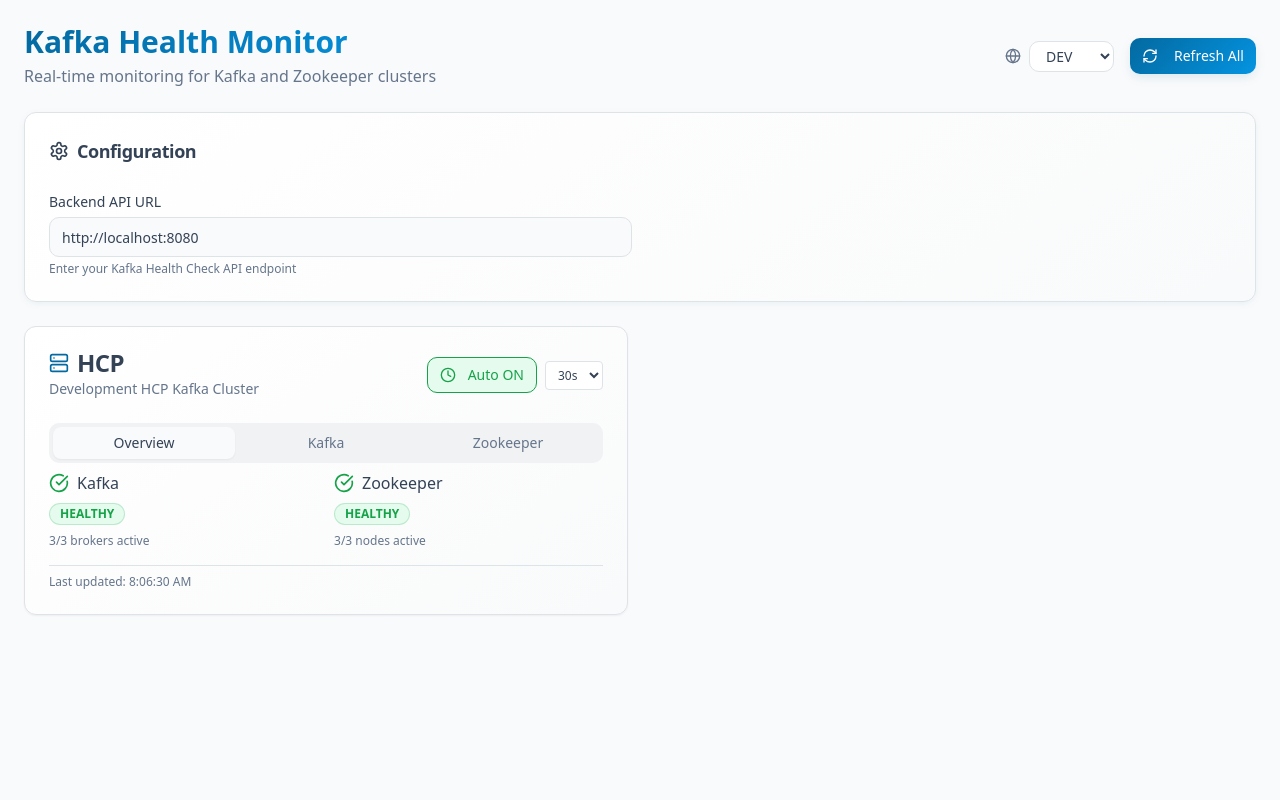
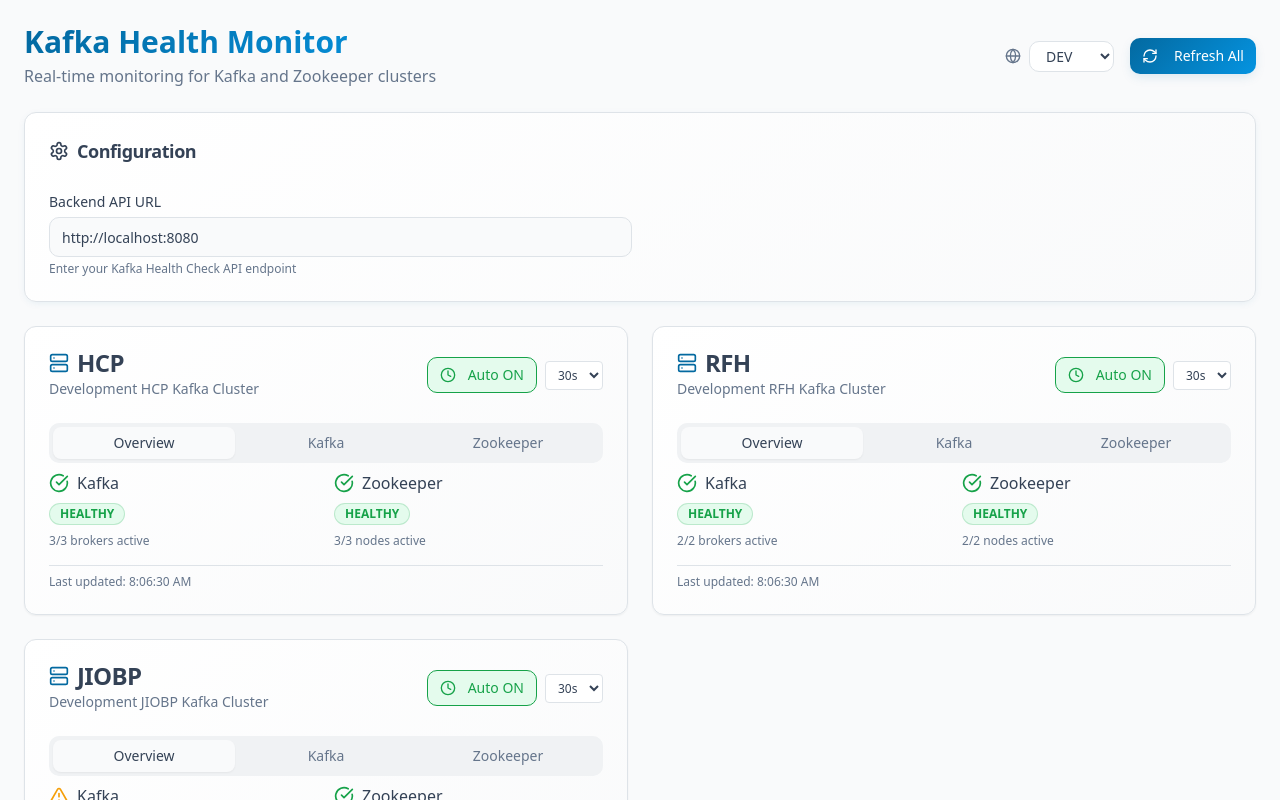
Before and after one commit to BeingCreative09/cluster-watch, a React (Vite) app: page / in a window 1280 px wide. Shown: the top 800 px of the page. Built offline with nearby package versions, Linux system fonts and the light colour scheme.

Commit message:
Add multi-cluster support
Implement functionality to display and manage multiple Kafka clusters within specific environments.

```diff
--- a/src/components/KafkaDashboard.tsx
+++ b/src/components/KafkaDashboard.tsx
@@ -63,8 +63,9 @@ const KafkaDashboard = () => {
   const [environments, setEnvironments] = useState<string[]>([]);
   const [selectedEnv, setSelectedEnv] = useState<string>("dev");
 
-  // Mock data for demonstration
+  // Mock data for demonstration - Multiple cluster types per environment
   const mockClusters: ClusterHealth[] = [
+    // DEV Environment Clusters
     {
       timestamp: new Date().toISOString(),
       environment: "dev",
@@ -76,9 +77,9 @@ const KafkaDashboard = () => {
         active_brokers: 3,
         cluster_id: "4YYgtjE_RKiJ_rDWp5MDbw",
         broker_details: [
-          { id: 0, host: "devkafka1.ril.com:9093", isController: true, status: "ACTIVE" },
-          { id: 1, host: "devkafka2.ril.com:9093", isController: false, status: "ACTIVE" },
-          { id: 2, host: "devkafka3.ril.com:9093", isController: false, status: "ACTIVE" }
+          { id: 0, host: "devhcp1.ril.com:9093", isController: true, status: "ACTIVE" },
+          { id: 1, host: "devhcp2.ril.com:9093", isController: false, status: "ACTIVE" },
+          { id: 2, host: "devhcp3.ril.com:9093", isController: false, status: "ACTIVE" }
         ],
         error_message: null
       },
@@ -87,9 +88,95 @@ const KafkaDashboard = () => {
         expected_nodes: 3,
         active_nodes: 3,
         zookeeper_details: [
-          { id: 1, host: "devzk1.ril.com:2181", mode: "leader", status: "ACTIVE" },
-          { id: 2, host: "devzk2.ril.com:2181", mode: "follower", status: "ACTIVE" },
-          { id: 3, host: "devzk3.ril.com:2181", mode: "follower", status: "ACTIVE" }
+          { id: 1, host: "devhcp-zk1.ril.com:2181", mode: "leader", status: "ACTIVE" },
+          { id: 2, host: "devhcp-zk2.ril.com:2181", mode: "follower", status: "ACTIVE" },
+          { id: 3, host: "devhcp-zk3.ril.com:2181", mode: "follower", status: "ACTIVE" }
+        ],
+        error_message: null
+      }
+    },
+    {
+      timestamp: new Date().toISOString(),
+      environment: "dev",
+      cluster_name: "rfh",
+      cluster_description: "Development RFH Kafka Cluster",
+      kafka: {
+        status: "HEALTHY",
+        expected_brokers: 2,
+        active_brokers: 2,
+        cluster_id: "3XXgtjE_RKiJ_rDWp5MDbr",
+        broker_details: [
+          { id: 0, host: "devrfh1.ril.com:9093", isController: true, status: "ACTIVE" },
+          { id: 1, host: "devrfh2.ril.com:9093", isController: false, status: "ACTIVE" }
+        ],
+        error_message: null
+      },
+      zookeeper: {
+        status: "HEALTHY",
+        expected_nodes: 2,
+        active_nodes: 2,
+        zookeeper_details: [
+          { id: 1, host: "devrfh-zk1.ril.com:2181", mode: "leader", status: "ACTIVE" },
+          { id: 2, host: "devrfh-zk2.ril.com:2181", mode: "follower", status: "ACTIVE" }
+        ],
+        error_message: null
+      }
+    },
+    {
+      timestamp: new Date().toISOString(),
+      environment: "dev",
+      cluster_name: "jiobp",
+      cluster_description: "Development JIOBP Kafka Cluster",
+      kafka: {
+        status: "UNHEALTHY",
+        expected_brokers: 3,
+        active_brokers: 2,
+        cluster_id: "6WWgtjE_RKiJ_rDWp5MDbj",
+        broker_details: [
+          { id: 0, host: "devjiobp1.ril.com:9093", isController: true, status: "ACTIVE" },
+          { id: 1, host: "devjiobp2.ril.com:9093", isController: false, status: "ACTIVE" },
+          { id: 2, host: "devjiobp3.ril.com:9093", isController: false, status: "DOWN" }
+        ],
+        error_message: "Broker 2 connection timeout"
+      },
+      zookeeper: {
+        status: "HEALTHY",
+        expected_nodes: 3,
+        active_nodes: 3,
+        zookeeper_details: [
+          { id: 1, host: "devjiobp-zk1.ril.com:2181", mode: "leader", status: "ACTIVE" },
+          { id: 2, host: "devjiobp-zk2.ril.com:2181", mode: "follower", status: "ACTIVE" },
+          { id: 3, host: "devjiobp-zk3.ril.com:2181", mode: "follower", status: "ACTIVE" }
+        ],
+        error_message: null
+      }
+    },
+    // QAS Environment Clusters
+    {
+      timestamp: new Date().toISOString(),
+      environment: "qas",
+      cluster_name: "hcp",
+      cluster_description: "QA HCP Kafka Cluster",
+      kafka: {
+        status: "HEALTHY",
+        expected_brokers: 3,
+        active_brokers: 3,
+        cluster_id: "5ZZgtjE_RKiJ_rDWp5MDbx",
+        broker_details: [
+          { id: 0, host: "qahcp1.ril.com:9093", isController: true, status: "ACTIVE" },
+          { id: 1, host: "qahcp2.ril.com:9093", isController: false, status: "ACTIVE" },
+          { id: 2, host: "qahcp3.ril.com:9093", isController: false, status: "ACTIVE" }
+        ],
+        error_message: null
+      },
+      zookeeper: {
+        status: "HEALTHY",
+        expected_nodes: 3,
+        active_nodes: 3,
+        zookeeper_details: [
+          { id: 1, host: "qahcp-zk1.ril.com:2181", mode: "leader", status: "ACTIVE" },
+          { id: 2, host: "qahcp-zk2.ril.com:2181", mode: "follower", status: "ACTIVE" },
+          { id: 3, host: "qahcp-zk3.ril.com:2181", mode: "follower", status: "ACTIVE" }
         ],
         error_message: null
       }
@@ -97,28 +184,118 @@ const KafkaDashboard = () => {
     {
       timestamp: new Date().toISOString(),
       environment: "qas",
+      cluster_name: "rfh",
+      cluster_description: "QA RFH Kafka Cluster",
+      kafka: {
+        status: "UNREACHABLE",
+        expected_brokers: 3,
+        active_brokers: 0,
+        cluster_id: null,
+        broker_details: [],
+        error_message: "Unable to connect to cluster - network timeout"
+      },
+      zookeeper: {
+        status: "UNREACHABLE",
+        expected_nodes: 3,
+        active_nodes: 0,
+        zookeeper_details: [],
+        error_message: "Connection refused to all Zookeeper nodes"
+      }
+    },
+    // PROD Environment Clusters
+    {
+      timestamp: new Date().toISOString(),
+      environment: "prod",
       cluster_name: "hcp",
-      cluster_description: "QA HCP Kafka Cluster",
+      cluster_description: "Production HCP Kafka Cluster",
       kafka: {
-        status: "UNHEALTHY",
-        expected_brokers: 3,
-        active_brokers: 2,
-        cluster_id: "5ZZgtjE_RKiJ_rDWp5MDbx",
+        status: "HEALTHY",
+        expected_brokers: 5,
+        active_brokers: 5,
+        cluster_id: "7AAgtjE_RKiJ_rDWp5MDbp",
         broker_details: [
-          { id: 0, host: "qakafka1.ril.com:9093", isController: true, status: "ACTIVE" },
-          { id: 1, host: "qakafka2.ril.com:9093", isController: false, status: "ACTIVE" },
-          { id: 2, host: "qakafka3.ril.com:9093", isController: false, status: "DOWN" }
+          { id: 0, host: "prodhcp1.ril.com:9093", isController: false, status: "ACTIVE" },
+          { id: 1, host: "prodhcp2.ril.com:9093", isController: true, status: "ACTIVE" },
+          { id: 2, host: "prodhcp3.ril.com:9093", isController: false, status: "ACTIVE" },
+          { id: 3, host: "prodhcp4.ril.com:9093", isController: false, status: "ACTIVE" },
+          { id: 4, host: "prodhcp5.ril.com:9093", isController: false, status: "ACTIVE" }
         ],
-        error_message: "Broker 2 is not responding"
+        error_message: null
+      },
+      zookeeper: {
+        status: "HEALTHY",
+        expected_nodes: 5,
+        active_nodes: 5,
+        zookeeper_details: [
+          { id: 1, host: "prodhcp-zk1.ril.com:2181", mode: "follower", status: "ACTIVE" },
+          { id: 2, host: "prodhcp-zk2.ril.com:2181", mode: "leader", status: "ACTIVE" },
+          { id: 3, host: "prodhcp-zk3.ril.com:2181", mode: "follower", status: "ACTIVE" },
+          { id: 4, host: "prodhcp-zk4.ril.com:2181", mode: "follower", status: "ACTIVE" },
+          { id: 5, host: "prodhcp-zk5.ril.com:2181", mode: "follower", status: "ACTIVE" }
+        ],
+        error_message: null
+      }
+    },
+    {
+      timestamp: new Date().toISOString(),
+      environment: "prod",
+      cluster_name: "rfh",
+      cluster_description: "Production RFH Kafka Cluster",
+      kafka: {
+        status: "HEALTHY",
+        expected_brokers: 4,
+        active_brokers: 4,
+        cluster_id: "8BBgtjE_RKiJ_rDWp5MDbq",
+        broker_details: [
+          { id: 0, host: "prodrfh1.ril.com:9093", isController: true, status: "ACTIVE" },
+          { id: 1, host: "prodrfh2.ril.com:9093", isController: false, status: "ACTIVE" },
+          { id: 2, host: "prodrfh3.ril.com:9093", isController: false, status: "ACTIVE" },
+          { id: 3, host: "prodrfh4.ril.com:9093", isController: false, status: "ACTIVE" }
+        ],
+        error_message: null
       },
       zookeeper: {
         status: "HEALTHY",
         expected_nodes: 3,
         active_nodes: 3,
         zookeeper_details: [
-          { id: 1, host: "qazk1.ril.com:2181", mode: "leader", status: "ACTIVE" },
-          { id: 2, host: "qazk2.ril.com:2181", mode: "follower", status: "ACTIVE" },
-          { id: 3, host: "qazk3.ril.com:2181", mode: "follower", status: "ACTIVE" }
+          { id: 1, host: "prodrfh-zk1.ril.com:2181", mode: "leader", status: "ACTIVE" },
+          { id: 2, host: "prodrfh-zk2.ril.com:2181", mode: "follower", status: "ACTIVE" },
+          { id: 3, host: "prodrfh-zk3.ril.com:2181", mode: "follower", status: "ACTIVE" }
+        ],
+        error_message: null
+      }
+    },
+    {
+      timestamp: new Date().toISOString(),
+      environment: "prod",
+      cluster_name: "jiobp",
+      cluster_description: "Production JIOBP Kafka Cluster",
+      kafka: {
+        status: "HEALTHY",
+        expected_brokers: 6,
+        active_brokers: 6,
+        cluster_id: "9CCgtjE_RKiJ_rDWp5MDbz",
+        broker_details: [
+          { id: 0, host: "prodjiobp1.ril.com:9093", isController: false, status: "ACTIVE" },
+          { id: 1, host: "prodjiobp2.ril.com:9093", isController: false, status: "ACTIVE" },
+          { id: 2, host: "prodjiobp3.ril.com:9093", isController: true, status: "ACTIVE" },
+          { id: 3, host: "prodjiobp4.ril.com:9093", isController: false, status: "ACTIVE" },
+          { id: 4, host: "prodjiobp5.ril.com:9093", isController: false, status: "ACTIVE" },
+          { id: 5, host: "prodjiobp6.ril.com:9093", isController: false, status: "ACTIVE" }
+        ],
+        error_message: null
+      },
+      zookeeper: {
+        status: "HEALTHY",
+        expected_nodes: 5,
+        active_nodes: 5,
+        zookeeper_details: [
+          { id: 1, host: "prodjiobp-zk1.ril.com:2181", mode: "follower", status: "ACTIVE" },
+          { id: 2, host: "prodjiobp-zk2.ril.com:2181", mode: "follower", status: "ACTIVE" },
+          { id: 3, host: "prodjiobp-zk3.ril.com:2181", mode: "leader", status: "ACTIVE" },
+          { id: 4, host: "prodjiobp-zk4.ril.com:2181", mode: "follower", status: "ACTIVE" },
+          { id: 5, host: "prodjiobp-zk5.ril.com:2181", mode: "follower", status: "ACTIVE" }
         ],
         error_message: null
       }
```
